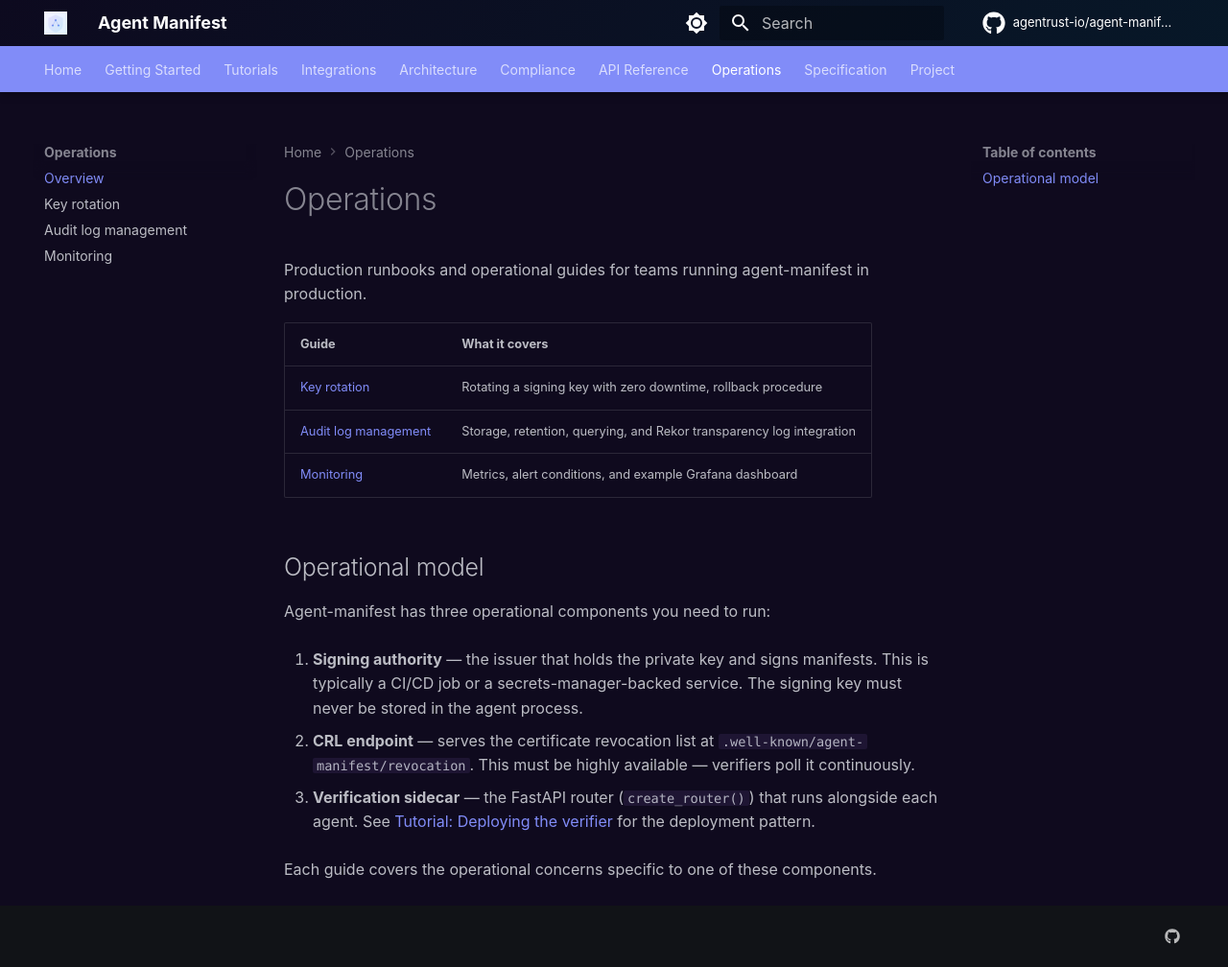
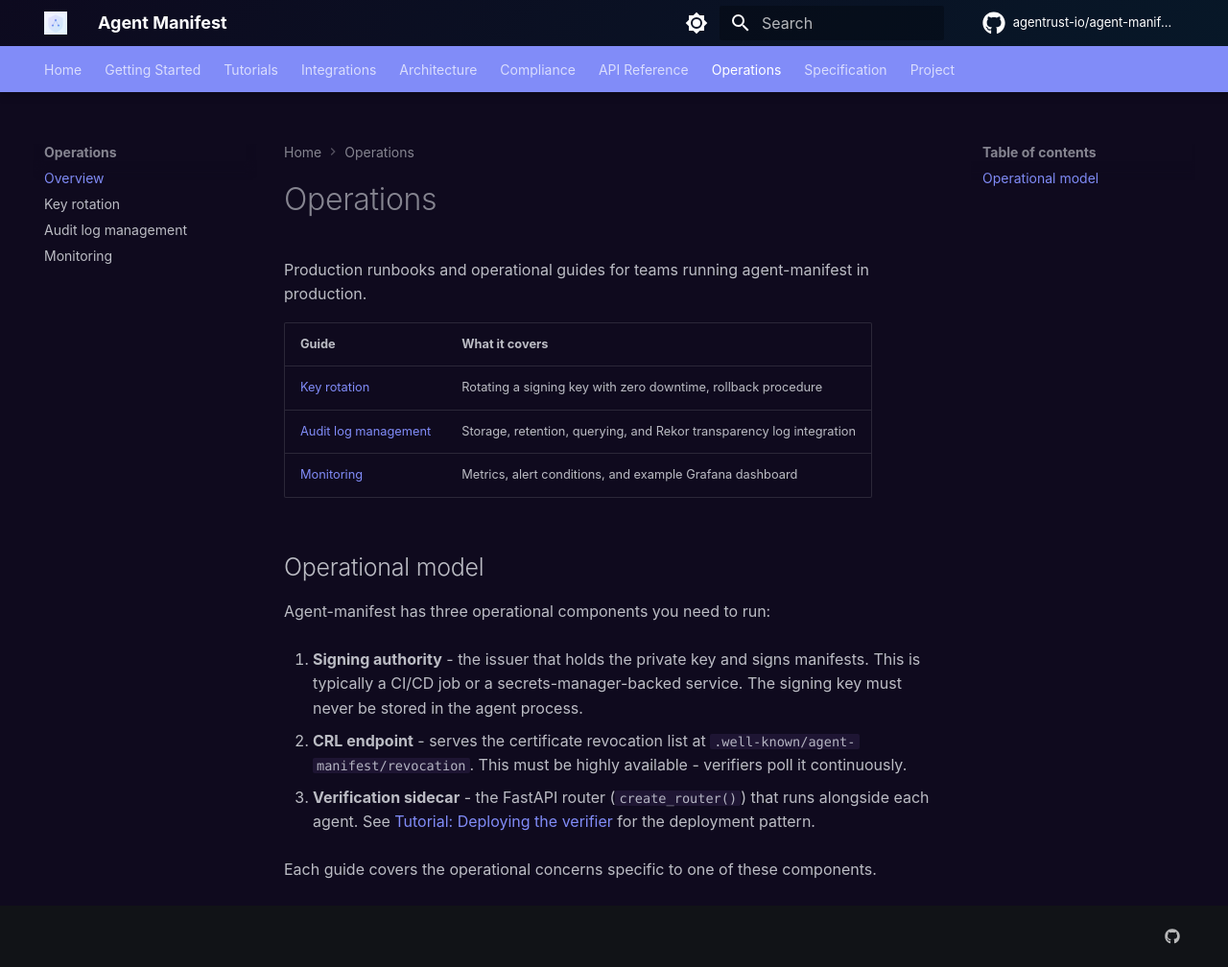
Before and after one commit to agentrust-io/agent-manifest, an MkDocs documentation site: the page built from docs/operations/index.md, in a window 1280 px wide and 1008 px high. Shown: the whole window at 96% size. Built offline with MkDocs 1.6.1 and Material for MkDocs 9.7.7, drawn with Linux system fonts in a browser that asks for light colours; some web fonts are replaced; comment, search, counter and statistics services are not loaded.

Commit message:
docs: remove em dashes

```diff
--- a/docs/operations/index.md
+++ b/docs/operations/index.md
@@ -12,10 +12,10 @@ Production runbooks and operational guides for teams running agent-manifest in p
 
 Agent-manifest has three operational components you need to run:
 
-1. **Signing authority** — the issuer that holds the private key and signs manifests. This is typically a CI/CD job or a secrets-manager-backed service. The signing key must never be stored in the agent process.
+1. **Signing authority**  -  the issuer that holds the private key and signs manifests. This is typically a CI/CD job or a secrets-manager-backed service. The signing key must never be stored in the agent process.
 
-2. **CRL endpoint** — serves the certificate revocation list at `.well-known/agent-manifest/revocation`. This must be highly available — verifiers poll it continuously.
+2. **CRL endpoint**  -  serves the certificate revocation list at `.well-known/agent-manifest/revocation`. This must be highly available  -  verifiers poll it continuously.
 
-3. **Verification sidecar** — the FastAPI router (`create_router()`) that runs alongside each agent. See [Tutorial: Deploying the verifier](../tutorials/deploy-verifier.md) for the deployment pattern.
+3. **Verification sidecar**  -  the FastAPI router (`create_router()`) that runs alongside each agent. See [Tutorial: Deploying the verifier](../tutorials/deploy-verifier.md) for the deployment pattern.
 
 Each guide covers the operational concerns specific to one of these components.
```
